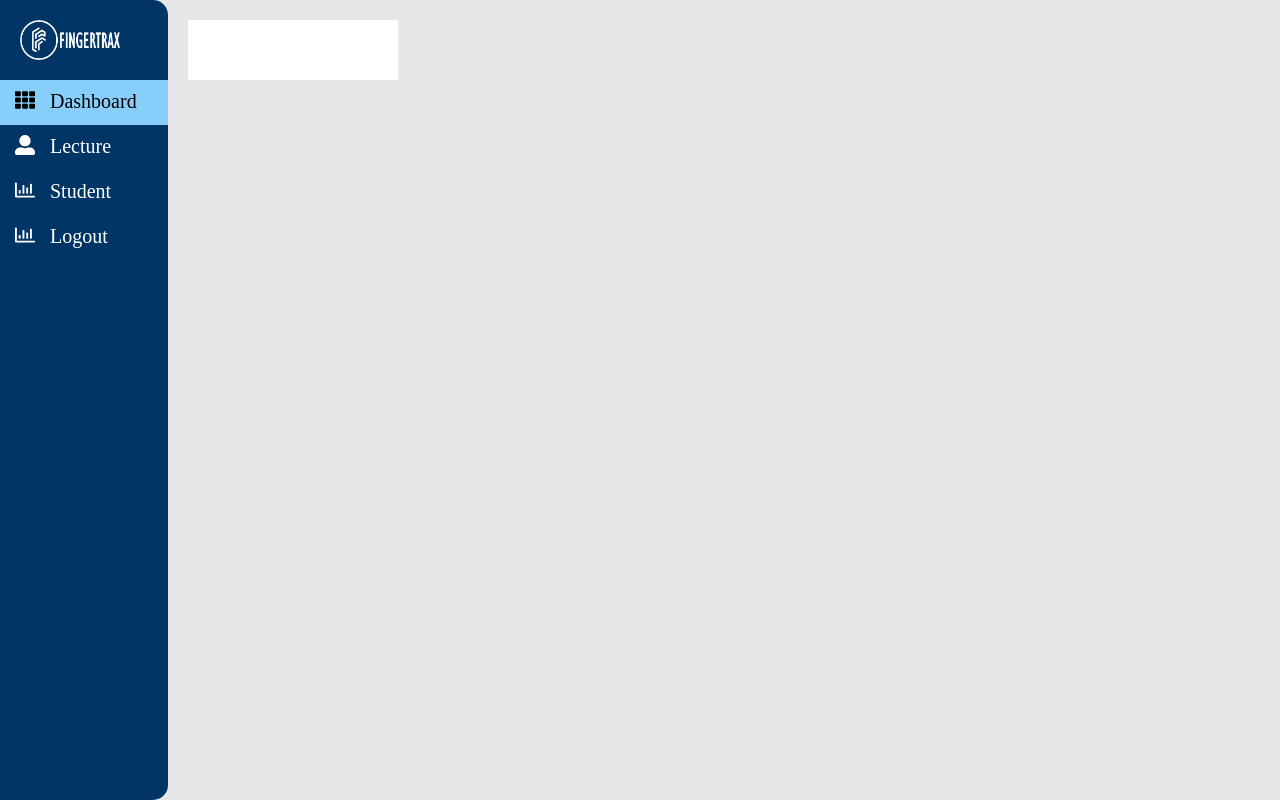
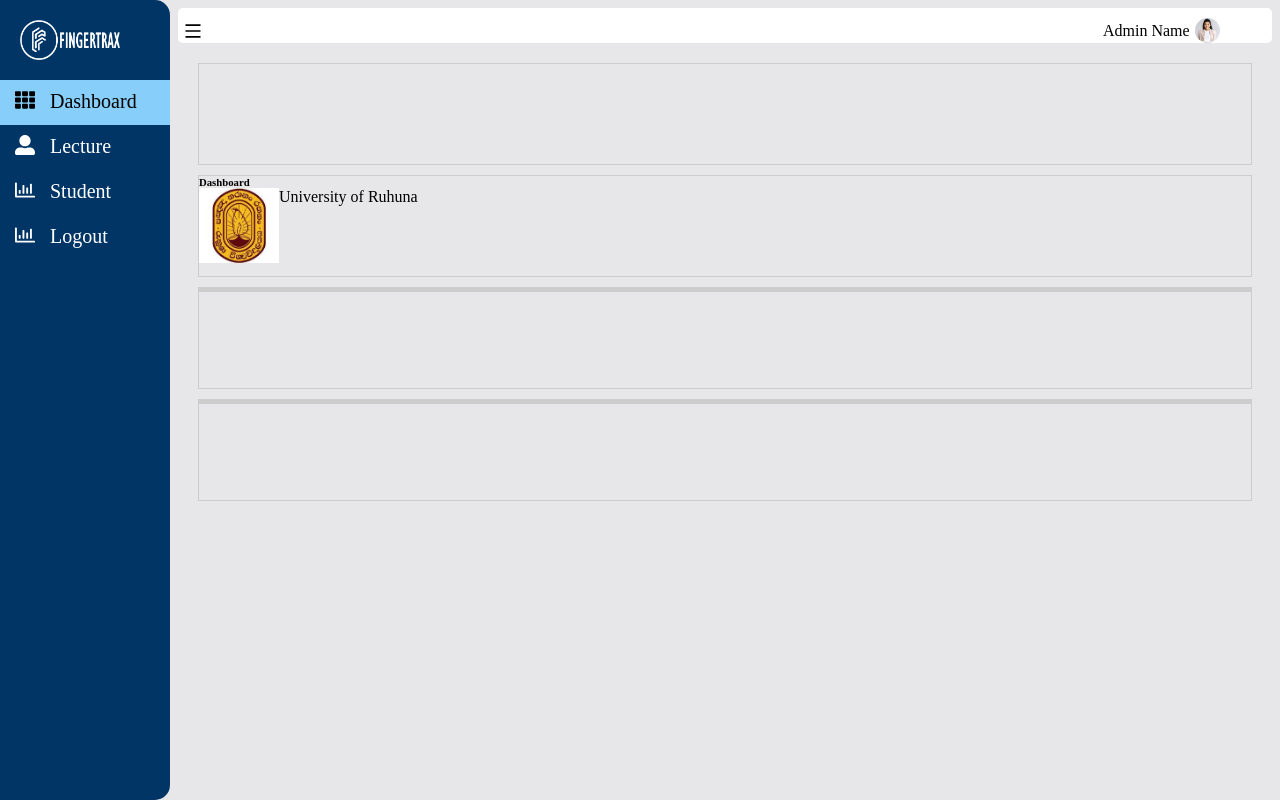
Before and after one commit to HasiniPrasadika/FingerTrax, a React (Create React App) app in the folder frontend/: page / in a window 1280 px wide. Built offline with nearby package versions, Linux system fonts and the light colour scheme.

Commit message:
On branch main

```diff
--- a/frontend/src/App.js
+++ b/frontend/src/App.js
@@ -11,16 +11,15 @@ function App() {
   return (
     <div className="App">
       <BrowserRouter>
-      <Sidebar>
-      <Header>
+        <Sidebar>
+          <Header />
           <Routes>
             <Route path='/' element={<Dashboard/>}/>
             <Route path='/sidebar' element={<Dashboard/>}/>
             <Route path='/lecture' element={<Lecture/>}/>
             <Route path='/student' element={<Student/>}/>
           </Routes>
-          </Header>
-      </Sidebar>
+        </Sidebar>
       </BrowserRouter>
     </div>
   );
--- a/frontend/src/Components/Admin/Admin.css
+++ b/frontend/src/Components/Admin/Admin.css
@@ -10,6 +10,7 @@
 main{
     width: 100%;
     background-color: #E7E7E9;
+    padding: 8px;
 }
 .sidebar{
     background: #003566;
@@ -50,10 +51,26 @@ main{
     font-size: 20px;
 }
 .header{
-    width: 200px;
-    height: 50px;
+    width: 1084px;
+    height: 25px;
     background-color: white;
-    padding: 5px
+    padding: 5px;
+    border-radius:5px;
+
+}
+.header-content {
+    display: flex; /* Arrange children in a row */
+    align-items: center; /* Center vertically */
+}
+.admin-image{
+    width: 25px;
+    height: 25px;
+    border-radius: 50%; /* Creates a circular effect */
+    object-fit: cover;
+    padding: 5px/* Maintain aspect ratio */
+}
+.admin-name {
+    margin-left: 900px; /* Adjust spacing between name and image */
 }
 
 /* Dashboard */
--- a/frontend/src/Components/Admin/Header.js
+++ b/frontend/src/Components/Admin/Header.js
@@ -1,12 +1,15 @@
 import React from 'react';
+import { RiMenuLine } from 'react-icons/ri';
 
 const Header = () => {
     return (
         <div className='header'>
-            <div>
-            <span class="navbar-toggler-icon"></span>
-            </div>
-
+            <div className='header-content'>
+            <RiMenuLine className='icon' />
+            <span className='admin-name'>Admin Name</span>
+            <img
+            src='/Images/1.jpeg' className='admin-image'/>
+        </div>
         </div>
     );
 };
```
Also changed, not shown: frontend/public/Images/1.jpeg (added).
